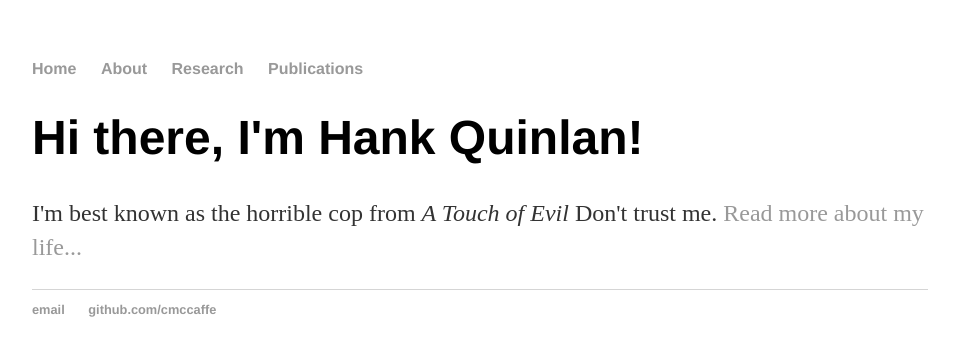
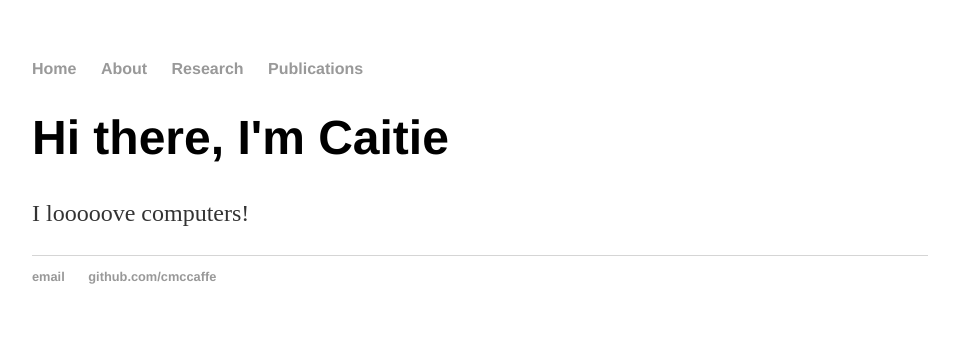
Before and after one commit to paulsouthard1/paulsouthard1.github.io, a Jekyll site: the page built from index.html, in a window 1280 px wide. Shown: the top 356 px of the page, without its empty margins (160-1119 px from the left). Built offline with Jekyll 4.4.1, drawn with Linux system fonts in a browser that asks for light colours.

Commit message:
Update index.html

```diff
--- a/index.html
+++ b/index.html
@@ -1,8 +1,8 @@
 ---
 layout: default
-title: Hank Quinlan, Horrible Cop
+title: Caitie McCafferty
 ---
 <div class="blurb">
-	<h1>Hi there, I'm Hank Quinlan!</h1>
-	<p>I'm best known as the horrible cop from <em>A Touch of Evil</em> Don't trust me. <a href="/about">Read more about my life...</a></p>
+	<h1>Hi there, I'm Caitie</h1>
+	<p>I looooove computers!</a></p>
 </div><!-- /.blurb -->
```
